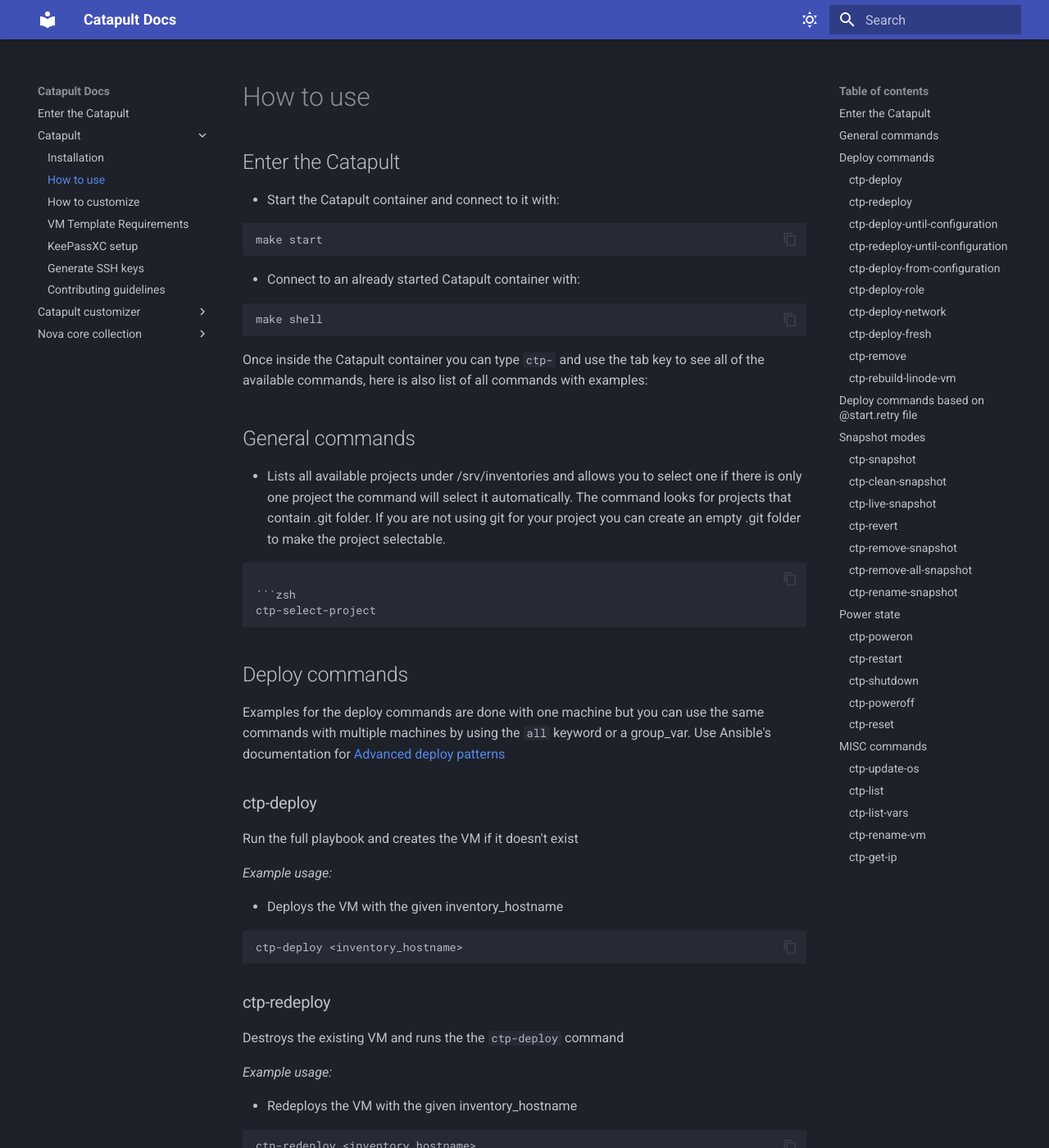
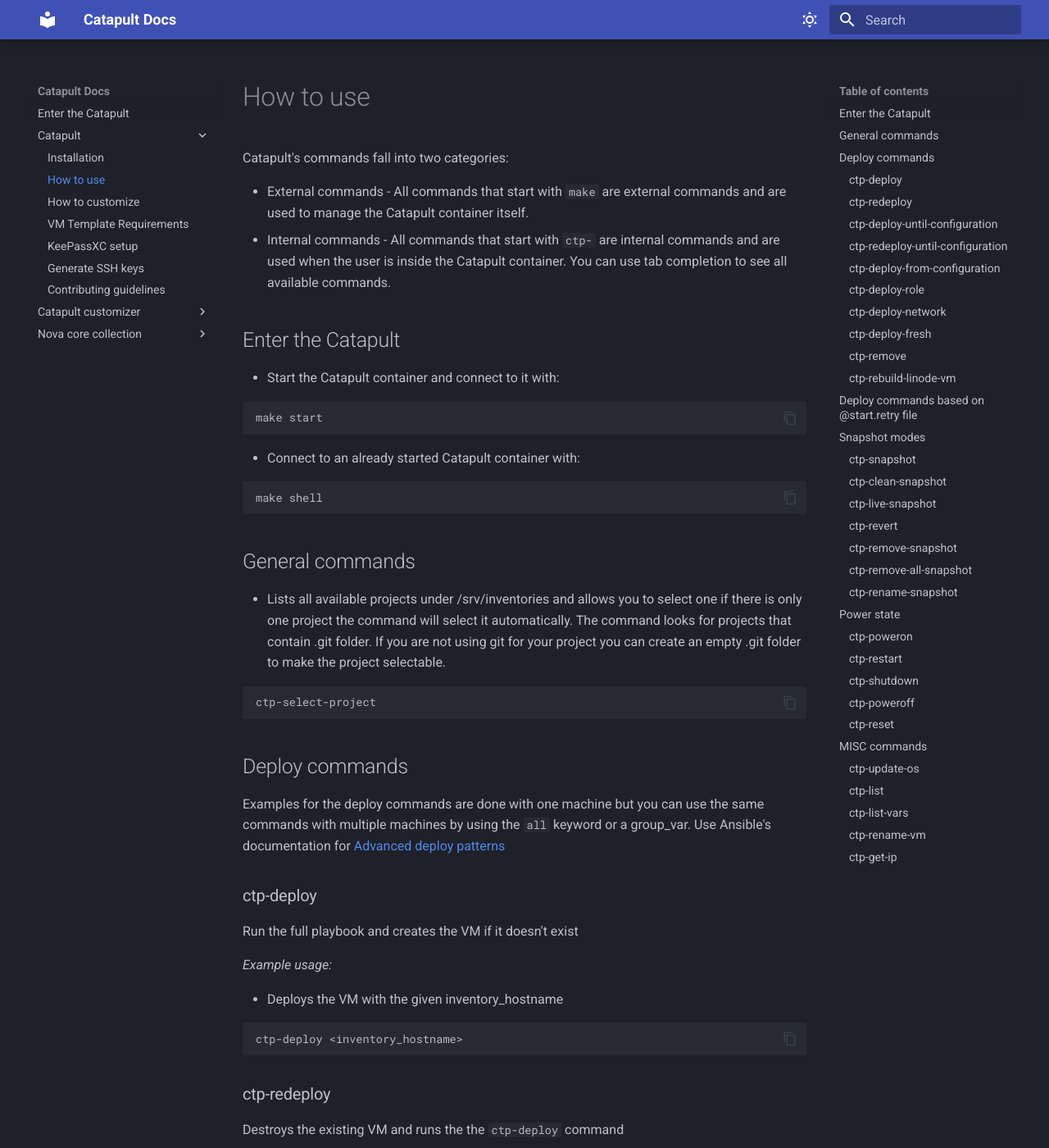
Before and after one commit to ClarifiedSecurity/catapult-docs, an MkDocs documentation site: the page built from docs/catapult/02-how-to-use.md, in a window 1280 px wide and 1400 px high. Shown: the whole window at 82% size. Built offline with MkDocs 1.6.1 and Material for MkDocs 9.7.7, drawn with Linux system fonts in a browser that asks for light colours.

Commit message:
CatapultBot update docs

`````diff
--- a/docs/catapult/02-how-to-use.md
+++ b/docs/catapult/02-how-to-use.md
@@ -1,4 +1,9 @@
 # How to use
+
+Catapult's commands fall into two categories:
+
+- External commands - All commands that start with `make` are external commands and are used to manage the Catapult container itself.
+- Internal commands - All commands that start with `ctp-` are internal commands and are used when the user is inside the Catapult container. You can use tab completion to see all available commands.
 
 ## Enter the Catapult
 
@@ -14,17 +19,13 @@
 make shell
 ```
 
-Once inside the Catapult container you can type `ctp-` and use the tab key to see all of the available commands, here is also list of all commands with examples:
-
 ## General commands
 
 - Lists all available projects under /srv/inventories and allows you to select one if there is only one project the command will select it automatically. The command looks for projects that contain .git folder. If you are not using git for your project you can create an empty .git folder to make the project selectable.
 
-````zsh
-
 ```zsh
 ctp-select-project
-````
+```
 
 ## Deploy commands
 
`````
Also changed, not shown: docs/nova-core-collection/trusted_certificates.md (+1 -1 lines).
